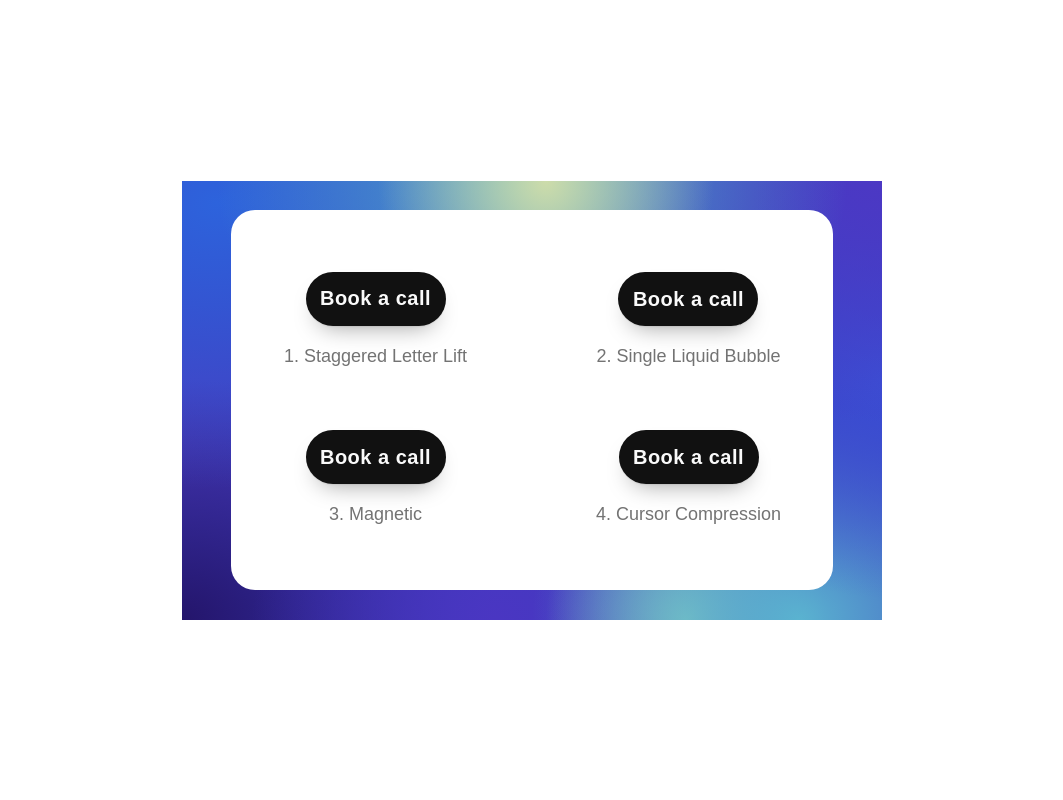
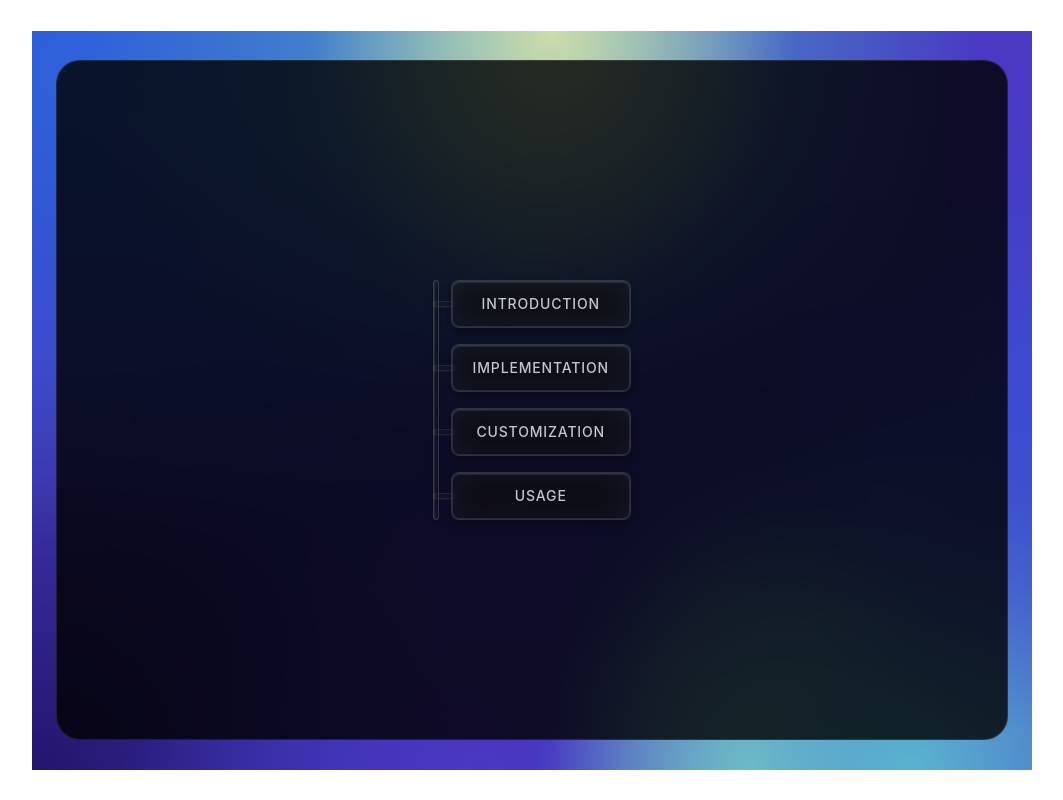
Before and after one commit to ShreyashBRN/Component-Testing, a Next.js app: page / in a window 1280 px wide. Shown: the whole page, without its empty margins (108-1171 px from the left). Built offline with nearby package versions, Linux system fonts and the light colour scheme.

Commit message:
feat:liquid scroll progress in dark mode

```diff
--- a/app/globals.css
+++ b/app/globals.css
@@ -1,4 +1,4 @@
-/* @import "tailwindcss";
+@import "tailwindcss";
 
 :root {
   --background: #ffffff;
@@ -28,7 +28,6 @@ body {
 
 
 @custom-variant dark (&:where(.dark, .dark *));
- */
 
 
 
@@ -43,7 +42,8 @@ body {
 
 
 
- @import "tailwindcss";
+
+ /* @import "tailwindcss";
 
 :root {
   --background: #ffffff;
@@ -61,4 +61,4 @@ body {
   background: var(--background);
   color: var(--foreground);
   font-family: Arial, Helvetica, sans-serif;
-}
+} */
--- a/app/layout.tsx
+++ b/app/layout.tsx
@@ -17,16 +17,16 @@ export const metadata: Metadata = {
   description: "Generated by create next app",
 };
 
-// export default function RootLayout({ children }: LayoutProps<"/">) {
-//   return (
-//    <html
-//   lang="en"
-//   className={`${geistSans.variable} ${geistMono.variable} h-full antialiased dark`}
-// >
-//       <body className="min-h-full flex flex-col">{children}</body>
-//     </html>
-//   );
-// }
+export default function RootLayout({ children }: LayoutProps<"/">) {
+  return (
+   <html
+  lang="en"
+  className={`${geistSans.variable} ${geistMono.variable} h-full antialiased dark`}
+>
+      <body className="min-h-full flex flex-col">{children}</body>
+    </html>
+  );
+}
 
 
 
@@ -46,15 +46,15 @@ export const metadata: Metadata = {
 
 
 
-export default function RootLayout({ children }: LayoutProps<"/">) {
-  return (
-    <html
-      lang="en"
-      className={`${geistSans.variable} ${geistMono.variable} h-full antialiased`}
-    >
-      <body className="min-h-full flex flex-col bg-white text-neutral-900">
-        {children}
-      </body>
-    </html>
-  );
-}
+// export default function RootLayout({ children }: LayoutProps<"/">) {
+//   return (
+//     <html
+//       lang="en"
+//       className={`${geistSans.variable} ${geistMono.variable} h-full antialiased`}
+//     >
+//       <body className="min-h-full flex flex-col bg-white text-neutral-900">
+//         {children}
+//       </body>
+//     </html>
+//   );
+// }
--- a/app/page.tsx
+++ b/app/page.tsx
@@ -1,11 +1,22 @@
 import { BackgroundMesh } from "@/components/background-mesh";
 import { Buttons, type VariantEntry } from "@/components/buttons";
+import {
+  LiquidScrollProgress,
+  type LiquidScrollProgressSection,
+} from "@/components/liquid-scroll-progress";
 
 const variants: VariantEntry[] = [
   { variant: "letters", name: "1. Staggered Letter Lift" },
   { variant: "liquid", name: "2. Single Liquid Bubble" },
   { variant: "magnetic", name: "3. Magnetic" },
   { variant: "compression", name: "4. Cursor Compression" },
+];
+
+const sections: LiquidScrollProgressSection[] = [
+  { title: "Introduction" },
+  { title: "Implementation" },
+  { title: "Customization" },
+  { title: "Usage" },
 ];
 
 // // Canvas = the bg box itself
@@ -17,12 +28,12 @@ const variants: VariantEntry[] = [
 // const boxHeight = "600px";
 
 // Canvas = the bg box itself
-const canvasWidth = "700px";
-const canvasHeight = "439px";
+const canvasWidth = "1000px";
+const canvasHeight = "739px";
 
 // Preview box, independent of canvas size
-const boxWidth = "602px";
-const boxHeight = "380px";
+const boxWidth = "952px";
+const boxHeight = "680px";
 
 export default function PreviewPage() {
   return (
@@ -35,11 +46,12 @@ export default function PreviewPage() {
 
         <div className="absolute inset-0 flex items-center justify-center">
           <div
-            // className="rounded-3xl border border-white/10 bg-black/80 p-8 backdrop-blur-xl flex items-center justify-center"
-            className="rounded-3xl border border-white/10 bg-white p-8 backdrop-blur-xl flex items-center justify-center"
+            className="rounded-3xl border border-white/10 bg-black/80 p-8 backdrop-blur-xl flex items-center justify-center"
+            // className="rounded-3xl border border-white/10 bg-white p-8 backdrop-blur-xl flex items-center justify-center"
             style={{ width: boxWidth, height: boxHeight, maxWidth: "100%" }}
           >
-            <Buttons variants={variants} />
+            {/* <Buttons variants={variants} /> */}
+            <LiquidScrollProgress sections={sections} />;
           </div>
         </div>
       </div>
```
